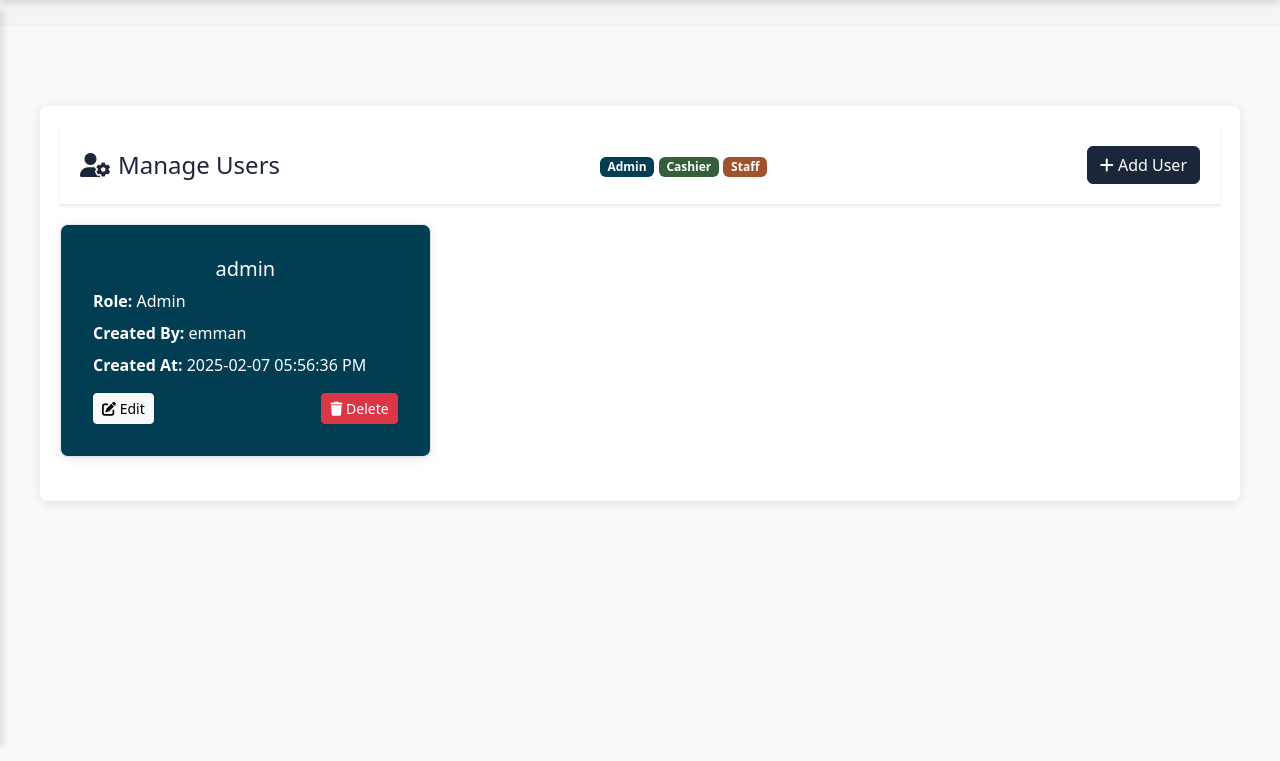
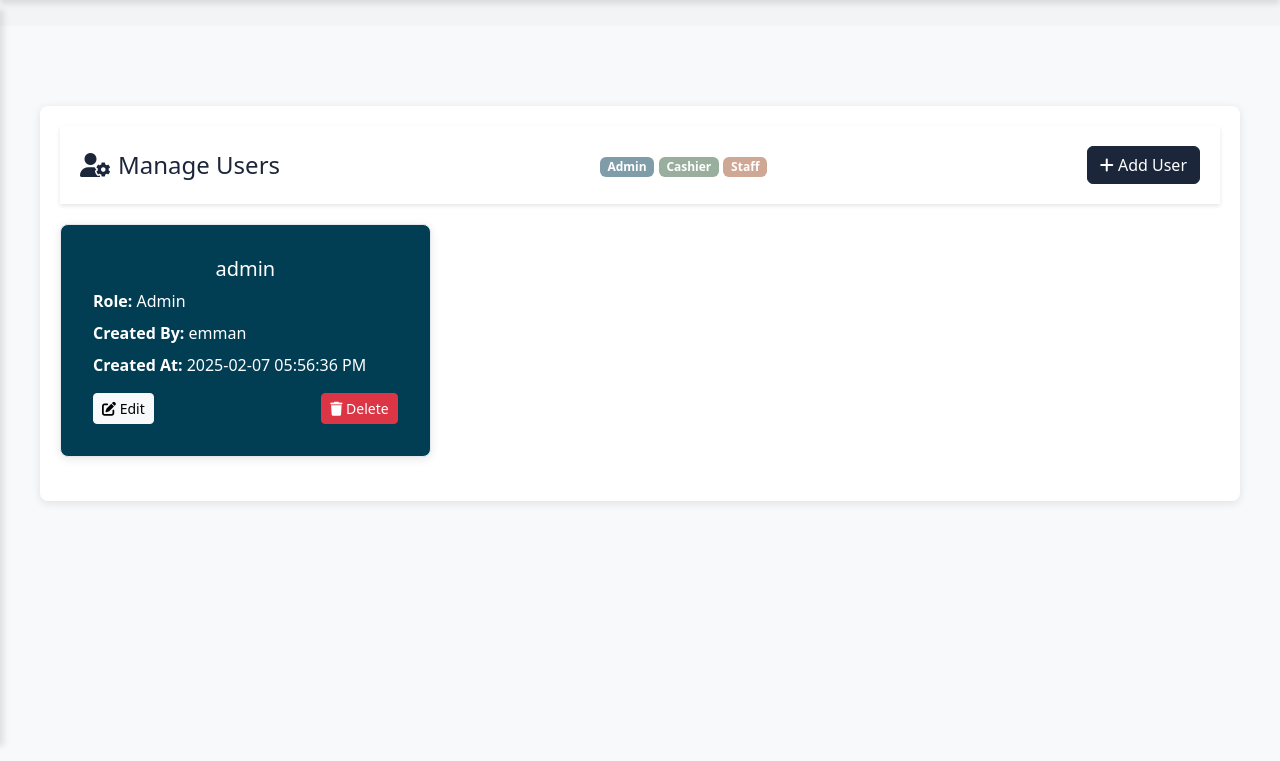
Before and after one commit to KleinReveche/access-management-system-web, a PHP site: page /main/users.php in a window 1280 px wide. Shown: the part 54-815 px from the top of the page. Run offline with PHP 8.4, Linux system fonts and the light colour scheme; a user stored in the database is signed in; data comes from the database, SQL or seed files in the repository; data that the repository does not hold is empty; a stand-in replaces the project's code that opens the database connection; some libraries are stand-ins or nearby versions.

Commit message:
added transparency

```diff
--- a/main/users.php
+++ b/main/users.php
@@ -207,9 +207,9 @@ ob_flush();
       <i class="fas fa-user-cog me-2"></i>Manage Users
     </h1>
     <div class="role-guide">
-      <span class="badge" style="background-color: rgb(1, 61, 83); color: white;">Admin</span>
-      <span class="badge" style="background-color: #355e3b; color: white;">Cashier</span>
-      <span class="badge" style="background-color: #a0522d; color: white;">Staff</span>
+      <span class="badge" style="background-color: rgba(1, 61, 83, 0.5); color: white;">Admin</span>
+      <span class="badge" style="background-color:rgba(53, 94, 59, 0.5); color: white;">Cashier</span>
+      <span class="badge" style="background-color:rgba(160, 81, 45, 0.5); color: white;">Staff</span>
     </div>
     <button class="btn btn-primary users-btn-primary" data-bs-toggle="modal" data-bs-target="#addUserModal">
       <i class="fas fa-plus"></i> Add User
```
